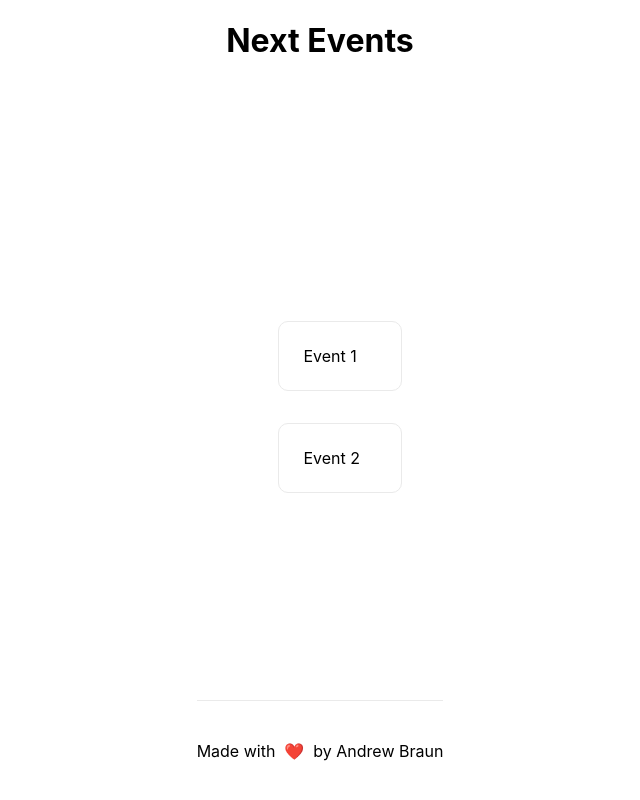
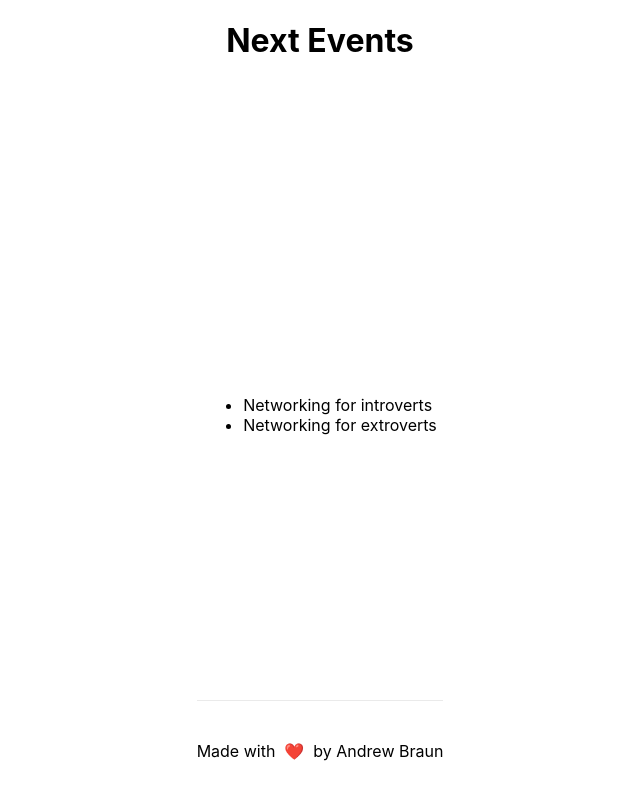
Before and after one commit to andrew-braun/next-events, a Next.js app: page / in a window 1280 px wide. Shown: the whole page, without its empty margins (320-960 px from the left). Built offline with nearby package versions, Linux system fonts and the light colour scheme.

Commit message:
feat: Build featured events list

```diff
--- /dev/null
+++ b/components/events/EventListItem/EventListItem.js
@@ -0,0 +1,7 @@
+import styles from "./event-list-item.module.css"
+
+function EventListItem({ item }) {
+	return <li>{item.title}</li>
+}
+
+export default EventListItem
--- /dev/null
+++ b/components/events/EventsList/EventsList.js
@@ -0,0 +1,11 @@
+import EventListItem from "../EventListItem/EventListItem"
+import "./events-list.module.css"
+
+function EventsList({ events }) {
+	const eventsList = events.map((event) => {
+		return <EventListItem item={event} />
+	})
+	return <ul>{eventsList}</ul>
+}
+
+export default EventsList
--- a/pages/index.js
+++ b/pages/index.js
@@ -1,7 +1,11 @@
 import Head from "next/head"
+import { getFeaturedEvents } from "../dummy-data"
+import EventsList from "../components/events/EventsList/EventsList"
 import styles from "../styles/Home.module.css"
 
 export default function Home() {
+	const featuredEvents = getFeaturedEvents()
+
 	return (
 		<div className={styles.container}>
 			<Head>
@@ -13,10 +17,9 @@ export default function Home() {
 			</header>
 
 			<main className={styles.main}>
-				<ul className={styles.grid}>
-					<li className={styles.card}>Event 1</li>
-					<li className={styles.card}>Event 2</li>
-				</ul>
+				<div className={styles.grid}>
+					<EventsList events={featuredEvents} />
+				</div>
 			</main>
 
 			<footer>
```
Also changed, not shown: components/events/EventListItem/event-list-item.module.css (added), components/events/EventsList/events-list.module.css (added), dummy-data.js (renamed from public/dummy-data.js).
